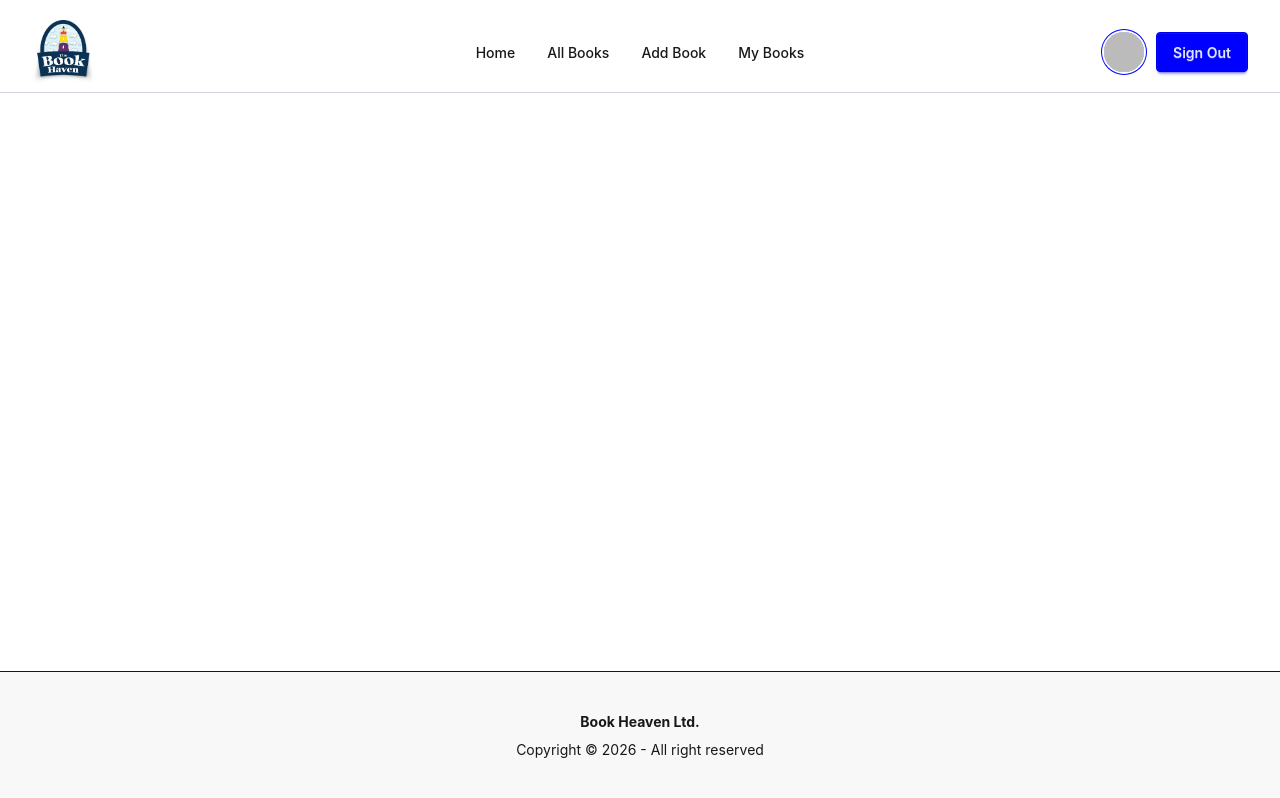
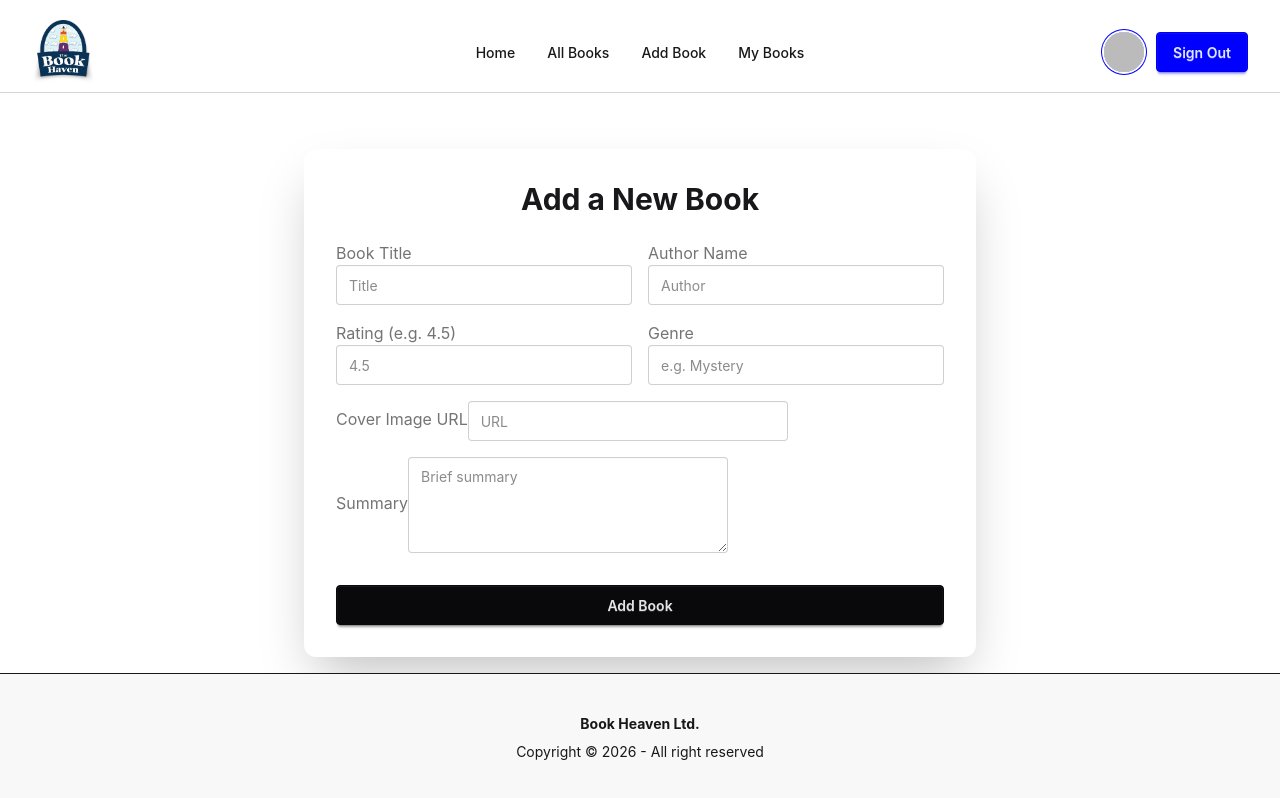
Before and after one commit to Rhcoder79/book-heaven-client, a React (Vite) app: page /addBook in a window 1280 px wide. Shown: the top 798 px of the page. Built offline with nearby package versions, Linux system fonts and the light colour scheme; no server answers; sample sign-in values are in the browser's storage.

Commit message:
add book and allbooks complete

```diff
--- a/src/components/AddBook/AddBook.jsx
+++ b/src/components/AddBook/AddBook.jsx
@@ -1,9 +1,71 @@
-import React from 'react';
+import React, { use } from 'react';
+import { AuthContext } from '../../contexts/AuthContext';
+import Swal from 'sweetalert2';
+import { useNavigate } from 'react-router';
 
 const AddBook = () => {
+    const { user } = use(AuthContext);
+    const navigate = useNavigate();
+
+    const handleAddBook = (e) => {
+        e.preventDefault();
+        const form = e.target;
+
+        const title = form.title.value;
+        const author = form.author.value;
+        const genre = form.genre.value;
+        const rating = parseFloat(form.rating.value);
+        const summary = form.summary.value;
+        const coverImage = form.coverImage.value;
+        const userEmail = user?.email;
+
+        const newBook = { title, author, genre, rating, summary, coverImage, userEmail };
+
+        fetch('http://localhost:3000/products', {
+            method: 'POST',
+            headers: { 'content-type': 'application/json' },
+            body: JSON.stringify(newBook)
+        })
+            .then(res => res.json())
+            .then(data => {
+                if (data.insertedId) {
+                    Swal.fire({ icon: 'success', title: 'Success!', text: 'Book added successfully!' });
+                    form.reset();
+                    navigate('/all-books');
+                }
+            });
+    };
+
     return (
-        <div>
-
+        <div className="max-w-2xl mx-auto mt-10 p-8 bg-base-100 shadow-2xl rounded-xl">
+            <h2 className="text-3xl font-bold text-center mb-6">Add a New Book</h2>
+            <form onSubmit={handleAddBook} className="grid grid-cols-1 md:grid-cols-2 gap-4">
+                <div className="form-control">
+                    <label className="label">Book Title</label>
+                    <input name="title" type="text" placeholder="Title" className="input input-bordered" required />
+                </div>
+                <div className="form-control">
+                    <label className="label">Author Name</label>
+                    <input name="author" type="text" placeholder="Author" className="input input-bordered" required />
+                </div>
+                <div className="form-control">
+                    <label className="label">Rating (e.g. 4.5)</label>
+                    <input name="rating" type="number" step="0.1" placeholder="4.5" className="input input-bordered" required />
+                </div>
+                <div className="form-control">
+                    <label className="label">Genre</label>
+                    <input name="genre" type="text" placeholder="e.g. Mystery" className="input input-bordered" required />
+                </div>
+                <div className="form-control md:col-span-2">
+                    <label className="label">Cover Image URL</label>
+                    <input name="coverImage" type="text" placeholder="URL" className="input input-bordered" required />
+                </div>
+                <div className="form-control md:col-span-2">
+                    <label className="label">Summary</label>
+                    <textarea name="summary" className="textarea textarea-bordered h-24" placeholder="Brief summary" required></textarea>
+                </div>
+                <button className="btn btn-neutral md:col-span-2 mt-4">Add Book</button>
+            </form>
         </div>
     );
 };
--- a/src/components/AllBooks/AllBooks.jsx
+++ b/src/components/AllBooks/AllBooks.jsx
@@ -1,9 +1,47 @@
-import React from 'react';
+import React, { useEffect, useState } from 'react';
+import { Link } from 'react-router';
 
 const AllBooks = () => {
+    const [books, setBooks] = useState([]);
+
+    useEffect(() => {
+        fetch('http://localhost:3000/products')
+            .then(res => res.json())
+            .then(data => setBooks(data))
+            .catch(error => console.error('Error fetching books:', error));
+    }, []);
+
     return (
-        <div>
+        <div className="container mx-auto mt-10 p-4">
+            <h2 className="text-4xl font-bold text-center mb-10">Explore Our Book Heaven</h2>
 
+            <div className="grid grid-cols-1 md:grid-cols-2 lg:grid-cols-3 gap-8">
+                {books.map(book => (
+                    <div key={book._id} className="card bg-base-100 shadow-xl border border-gray-100 hover:scale-105 transition-transform duration-300">
+                        <figure className="px-6 pt-6">
+                            <img src={book.coverImage} alt={book.title} className="rounded-xl h-60 w-full object-cover" />
+                        </figure>
+                        <div className="card-body">
+                            <div className="flex justify-between items-center">
+                                <h2 className="card-title text-xl font-bold">{book.title}</h2>
+                                <div className="badge badge-secondary">{book.genre}</div>
+                            </div>
+                            <p className="text-sm text-gray-500 italic">By {book.author}</p>
+                            <p className="text-gray-600 line-clamp-2">{book.summary}</p>
+
+                            <div className="flex items-center gap-2 mt-2">
+                                <span className="text-yellow-500 font-bold">Rating: {book.rating} ⭐</span>
+                            </div>
+
+                            <div className="card-actions mt-4">
+                                <Link to={`/products/${book._id}`} className="btn btn-primary btn-outline w-full">
+                                    View Details
+                                </Link>
+                            </div>
+                        </div>
+                    </div>
+                ))}
+            </div>
         </div>
     );
 };
--- a/src/components/Login/Login.jsx
+++ b/src/components/Login/Login.jsx
@@ -17,6 +17,7 @@ const Login = () => {
 
         signInUser(email, password)
             .then(result => {
+                console.log(result.user);
                 Swal.fire({ icon: 'success', title: 'Login Successful!' });
                 navigate(from, { replace: true });
             })
```
